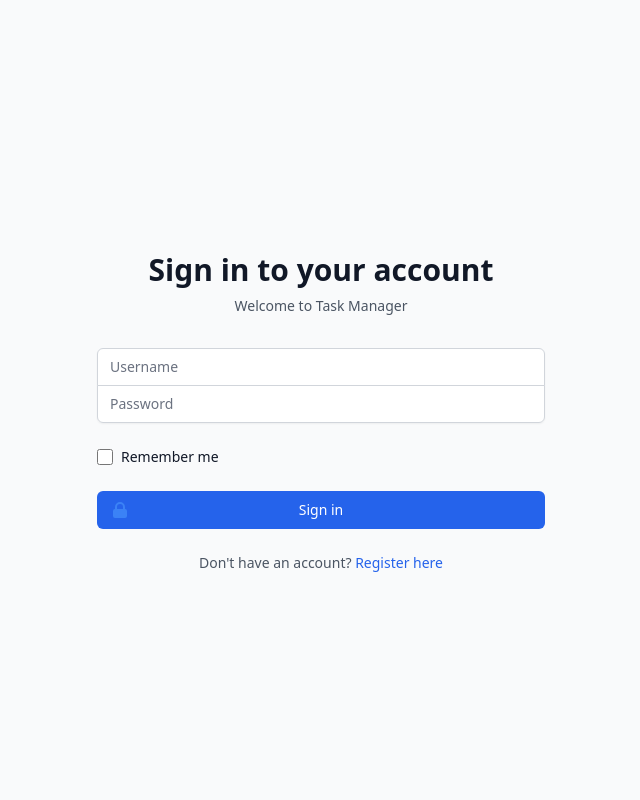
After one commit to 7IronSnow7/task_manager, a Flask app: page /auth/login in a window 1280 px wide. The commit adds this page. Shown: the whole page, without its empty margins (319-959 px from the left). Run offline with Flask 3, Linux system fonts and the light colour scheme; some libraries are stand-ins or nearby versions.

Commit message:
Got the user login working and authenticated

```diff
--- a/app.py
+++ b/app.py
@@ -1,9 +1,24 @@
-from flask import Flask
+from flask import Flask, redirect, url_for
+from flask_login import LoginManager, current_user
 from config import Config
 from models import db
 from models.task import Task, TaskPriority, TaskStatus
-from models.user import User
+from models.user import User, create_default_users
 from controllers.task_controller import task_bp
+from controllers.auth_controller import auth_bp
+from dotenv import load_dotenv
+import os
+
+# Debug .env loading
+env_path = os.path.join(os.path.dirname(__file__), '.env')
+print(f"Looking for .env at: {env_path}")
+print(f"File exists: {os.path.exists(env_path)}")
+
+load_dotenv(env_path)  # Force load from specific path
+
+# Debug environment variables
+print("DEFAULT_ADMIN_PASSWORD:", os.getenv("DEFAULT_ADMIN_PASSWORD"))
+print("DEFAULT_DEMO_PASSWORD:", os.getenv("DEFAULT_DEMO_PASSWORD"))
 
 def create_app():
     app = Flask(__name__)
@@ -11,12 +26,78 @@ def create_app():
 
     # Initialize database
     db.init_app(app)
+
+    # Setup flask login
+    login_manager = LoginManager()
+    login_manager.init_app(app)
+    login_manager.login_view = 'auth.login'
+    login_manager.login_message = 'Please log in to access this page.'
+    login_manager.login_message_category = 'info'
+
+    @login_manager.user_loader
+    def load_user(user_id):
+        return User.query.get(int(user_id))
+
+    # Add hasattr and temoplate filters
     app.jinja_env.globals['hasattr'] = hasattr
+
+    # Template filters for enums
+    @app.template_filter('enum_name')
+    def enum_name(value):
+        if hasattr(value, 'name'):
+            return value.name
+        return str(value).upper()
+
+    @app.template_filter('enum_display')
+    def enum_display(value):
+        if hasattr(value, 'name'):
+            return value.name.replace('_', ' ').title()
+        return str(value).replace('_', ' ').title()
+
+    @app.template_filter('priority_class')
+    def priority_class(priority):
+        priority_name = priority.name if hasattr(priority, 'name') else str(priority).upper()
+        if priority_name == 'HIGH':
+            return 'border-red-500'
+        elif priority_name == 'MEDIUM':
+            return 'border-yellow-500'
+        elif priority_name == 'LOW':
+            return 'border-blue-500'
+        return 'border-gray-500'
+
+    @app.template_filter('status_class')
+    def status_class(status):
+        status_name = status.name if hasattr(status, 'name') else str(status).upper()
+        if status_name == 'COMPLETED':
+            return 'border-green-500'
+        elif status_name == 'IN_PROGRESS':
+            return 'border-yellow-500'
+        elif status_name == 'TODO':
+            return 'border-gray-400'
+        return 'border-gray-300'
+
+    # Register blueprints
     app.register_blueprint(task_bp, url_prefix='/tasks')
+    app.register_blueprint(auth_bp, url_prefix='/auth')
 
-    # Create database tables
+    # @app.route('/force-logout')
+    # def force_logout():
+    #     from flask import logout_user
+    #     logout_user()
+    #     return redirect(url_for('auth.login'))
+
+
+    # Home route  redirect to tasks and login
+    @app.route('/')
+    def index():
+        if current_user.is_authenticated:
+            return redirect(url_for('tasks.index'))
+        return redirect(url_for('auth.login'))
+
+    # Create database tables and default users
     with app.app_context():
         db.create_all()
+        create_default_users()
 
     return app
 
--- a/config.py
+++ b/config.py
@@ -3,7 +3,7 @@ from pathlib import Path
 
 basedir = Path(__file__).parent
 class Config:
-    SECRET_KEY = os.environ.get('SECRET_KEY')
+    SECRET_KEY = os.environ.get('SECRET_KEY') or 'dev-secret-key-change-in-production-please'
 
     # Database configuration
     SQLALCHEMY_DATABASE_URI = os.environ.get('DATABASE_URL') or f'sqlite:///{basedir / "task_manager.db"}'
--- /dev/null
+++ b/controllers/auth_controller.py
@@ -0,0 +1,108 @@
+from flask import Blueprint, render_template, request, redirect, url_for, flash
+from flask_login import login_user, logout_user, login_required, current_user
+from models.user import User
+from models import db
+
+auth_bp = Blueprint('auth', __name__)
+
+@auth_bp.route('/login', methods=['GET', 'POST'])
+def login():
+    """Handle user login"""
+    # Redirect if already logged in
+    if current_user.is_authenticated:
+        return redirect(url_for('tasks.index'))
+
+    if request.method == 'POST':
+        username = request.form.get('username')
+        password = request.form.get('password')
+        remember = bool(request.form.get('remember'))
+
+        # Validate input
+        if not username or not password:
+            flash('Please enter both username and password', 'error')
+            return render_template('auth/login.html')
+
+        # Find user
+        user = User.find_by_username(username)
+
+        # Check credentials
+        if user and user.check_password(password):
+            login_user(user, remember=remember)
+            flash(f'Welcome back, {user.username}!', 'success')
+
+            # Redirect to next page or dashboard
+            next_page = request.args.get('next')
+            if next_page:
+                return redirect(next_page)
+            return redirect(url_for('tasks.index'))
+        else:
+            flash('Invalid username or password', 'error')
+
+    return render_template('auth/user_login.html')
+
+@auth_bp.route('/logout')
+@login_required
+def logout():
+    """Handle user logout"""
+    username = current_user.username
+    logout_user()
+    flash(f'Goodbye {username}! You have been logged out.', 'info')
+    return redirect(url_for('auth.login'))
+
+@auth_bp.route('/register', methods=['GET', 'POST'])
+def register():
+    """Handle user registration"""
+    if current_user.is_authenticated:
+        return redirect(url_for('tasks.index'))
+
+    if request.method == 'POST':
+        username = request.form.get('username')
+        email = request.form.get('email')
+        password = request.form.get('password')
+        confirm_password = request.form.get('confirm_password')
+
+        # Validate input
+        if not all([username, email, password, confirm_password]):
+            flash('Please fill in all fields.', 'error')
+            return render_template('auth/register.html')
+
+        if password != confirm_password:
+            flash('Passwords do not match.', 'error')
+            return render_template('auth/register.html')
+
+        if len(password) < 6:
+            flash('Password must be atleast 6 characters long.', 'error')
+            return render_template('auth/register.html')
+
+        # Check if user already exists
+        if User.find_by_username(username):
+            flash('Username already exists.', 'error')
+            return render_template('auth/register.html')
+
+        if User.find_by_email(email):
+            flash('Email already registered.', 'error')
+            return render_template('auth/register.html')
+
+        # Create new user
+        try:
+            new_user = User()
+            new_user.username = username
+            new_user.email = email
+            new_user.set_password(password)
+            db.session.add(new_user)
+            db.session.commit()
+
+            flash('Registration successful! Please log in.', 'success')
+            return redirect(url_for('auth.login'))
+        except Exception as e:
+            db.session.rollback()
+            flash('Registration failed. Please try again.', 'error')
+            return render_template('auth/register.html')
+
+    return render_template('auth/register.html')
+
+@auth_bp.route('/profile')
+@login_required
+def profile():
+    """Usaer profile page"""
+    return render_template('auth/profile.html', user=current_user)
--- a/requirements.txt
+++ b/requirements.txt
@@ -9,6 +9,7 @@ greenlet==3.2.2
 itsdangerous==2.2.0
 Jinja2==3.1.6
 MarkupSafe==3.0.2
+python-dotenv==1.1.0
 SQLAlchemy==2.0.41
 typing_extensions==4.13.2
 Werkzeug==3.1.3
--- /dev/null
+++ b/templates/auth/user_login.html
@@ -0,0 +1,86 @@
+<!-- templates/auth/login.html -->
+{% extends "base.html" %}
+
+{% block title %}Login - Task Manager{% endblock %}
+
+{% block content %}
+<div class="min-h-screen flex items-center justify-center bg-gray-50 py-12 px-4 sm:px-6 lg:px-8">
+    <div class="max-w-md w-full space-y-8">
+        <div>
+            <h2 class="mt-6 text-center text-3xl font-extrabold text-gray-900">
+                Sign in to your account
+            </h2>
+            <p class="mt-2 text-center text-sm text-gray-600">
+                Welcome to Task Manager
+            </p>
+        </div>
+
+        <!-- Flash Messages -->
+        {% with messages = get_flashed_messages(with_categories=true) %}
+            {% if messages %}
+                {% for category, message in messages %}
+                    <div class="rounded-md p-4 mb-4
+                        {% if category == 'error' %}bg-red-50 border border-red-200
+                        {% elif category == 'success' %}bg-green-50 border border-green-200
+                        {% else %}bg-blue-50 border border-blue-200{% endif %}">
+                        <div class="text-sm
+                            {% if category == 'error' %}text-red-800
+                            {% elif category == 'success' %}text-green-800
+                            {% else %}text-blue-800{% endif %}">
+                            {{ message }}
+                        </div>
+                    </div>
+                {% endfor %}
+            {% endif %}
+        {% endwith %}
+
+        <form class="mt-8 space-y-6" method="POST">
+            <div class="rounded-md shadow-sm -space-y-px">
+                <div>
+                    <label for="username" class="sr-only">Username</label>
+                    <input id="username" name="username" type="text" required
+                           class="appearance-none rounded-none relative block w-full px-3 py-2 border border-gray-300 placeholder-gray-500 text-gray-900 rounded-t-md focus:outline-none focus:ring-blue-500 focus:border-blue-500 focus:z-10 sm:text-sm"
+                           placeholder="Username">
+                </div>
+                <div>
+                    <label for="password" class="sr-only">Password</label>
+                    <input id="password" name="password" type="password" required
+                           class="appearance-none rounded-none relative block w-full px-3 py-2 border border-gray-300 placeholder-gray-500 text-gray-900 rounded-b-md focus:outline-none focus:ring-blue-500 focus:border-blue-500 focus:z-10 sm:text-sm"
+                           placeholder="Password">
+                </div>
+            </div>
+
+            <div class="flex items-center justify-between">
+                <div class="flex items-center">
+                    <input id="remember" name="remember" type="checkbox"
+                           class="h-4 w-4 text-blue-600 focus:ring-blue-500 border-gray-300 rounded">
+                    <label for="remember" class="ml-2 block text-sm text-gray-900">
+                        Remember me
+                    </label>
+                </div>
+            </div>
+
+            <div>
+                <button type="submit"
+                        class="group relative w-full flex justify-center py-2 px-4 border border-transparent text-sm font-medium rounded-md text-white bg-blue-600 hover:bg-blue-700 focus:outline-none focus:ring-2 focus:ring-offset-2 focus:ring-blue-500">
+                    <span class="absolute left-0 inset-y-0 flex items-center pl-3">
+                        <svg class="h-5 w-5 text-blue-500 group-hover:text-blue-400" xmlns="http://www.w3.org/2000/svg" viewBox="0 0 20 20" fill="currentColor" aria-hidden="true">
+                            <path fill-rule="evenodd" d="M5 9V7a5 5 0 0110 0v2a2 2 0 012 2v5a2 2 0 01-2 2H5a2 2 0 01-2-2v-5a2 2 0 012-2zm8-2v2H7V7a3 3 0 016 0z" clip-rule="evenodd" />
+                        </svg>
+                    </span>
+                    Sign in
+                </button>
+            </div>
+
+            <div class="text-center">
+                <p class="text-sm text-gray-600">
+                    Don't have an account?
+                    <a href="{{ url_for('auth.register') }}" class="font-medium text-blue-600 hover:text-blue-500">
+                        Register here
+                    </a>
+                </p>
+            </div>
+        </form>
+    </div>
+</div>
+{% endblock %}
--- a/templates/base.html
+++ b/templates/base.html
@@ -5,53 +5,117 @@
     <meta name="viewport" content="width=device-width, initial-scale=1.0">
     <title>{% block title %}Task Manager{% endblock %}</title>
     <script src="https://cdn.tailwindcss.com"></script>
-    <link href="https://cdnjs.cloudflare.com/ajax/libs/font-awesome/6.0.0/css/all.min.css" rel="stylesheet">
 </head>
 <body class="bg-gray-50 min-h-screen">
-    <!-- Navigation -->
-    <nav class="bg-blue-600 shadow-lg">
-        <div class="max-w-7x1 mx-auto px-4">
+    {% if current_user.is_authenticated %}
+    <!-- Navigation Bar -->
+    <nav class="bg-white shadow-sm border-b border-gray-200">
+        <div class="max-w-7xl mx-auto px-4 sm:px-6 lg:px-8">
             <div class="flex justify-between h-16">
-                <a href="{{ url_for('tasks.index') }}" class="flex items-center text-white font-bold text-xl">
-                    <i class="fas fa-tasks mr-2"></i>
-                    Task Manager
+                <div class="flex items-center">
+                    <div class="flex-shrink-0">
+                        <h1 class="text-xl font-bold text-gray-900">Task Manager</h1>
+                    </div>
+                    <div class="hidden md:ml-10 md:flex md:space-x-8">
+                        <a href="{{ url_for('tasks.index') }}"
+                           class="text-gray-500 hover:text-gray-700 px-3 py-2 rounded-md text-sm font-medium">
+                            Tasks
+                        </a>
+                        <a href="{{ url_for('tasks.new') }}"
+                           class="text-gray-500 hover:text-gray-700 px-3 py-2 rounded-md text-sm font-medium">
+                            New Task
                         </a>
                     </div>
+                </div>
+
                 <div class="flex items-center space-x-4">
-                <a href="{{ url_for('tasks.index') }}" class="text-white hover:text-blue-200 px-3 py-2 rounded-md">
-                    <i class="fas fa-list mr-1"></i> All tasks
+                    <span class="text-sm text-gray-700">
+                        Welcome, <strong>{{ current_user.username }}</strong>
+                    </span>
+                    <div class="relative">
+                        <button type="button"
+                                class="bg-white rounded-full text-sm focus:outline-none focus:ring-2 focus:ring-offset-2 focus:ring-blue-500"
+                                onclick="toggleDropdown()">
+                            <span class="sr-only">Open user menu</span>
+                            <div class="h-8 w-8 bg-blue-500 rounded-full flex items-center justify-center">
+                                <span class="text-white text-sm font-medium">
+                                    {{ current_user.username[0].upper() }}
+                                </span>
+                            </div>
+                        </button>
+
+                        <div id="userDropdown" class="hidden origin-top-right absolute right-0 mt-2 w-48 rounded-md shadow-lg bg-white ring-1 ring-black ring-opacity-5 focus:outline-none z-50">
+                            <div class="py-1">
+                                <a href="{{ url_for('auth.logout') }}"
+                                   class="block px-4 py-2 text-sm text-gray-700 hover:bg-gray-100">
+                                    Sign out
                                 </a>
-                <a href="{{ url_for('tasks.new') }}" class="bg-blue-500 hover:bg-blue-400 text-white px-4 py-2 rounded-md transition duration-200">
-                    <i class="fas fa-plus mr-1"></i> New Task
+                            </div>
+                        </div>
+                    </div>
+                </div>
+            </div>
+        </div>
+
+        <!-- Mobile menu -->
+        <div class="md:hidden">
+            <div class="px-2 pt-2 pb-3 space-y-1 sm:px-3">
+                <a href="{{ url_for('tasks.index') }}"
+                   class="text-gray-500 hover:text-gray-700 block px-3 py-2 text-base font-medium">
+                    Tasks
+                </a>
+                <a href="{{ url_for('tasks.new') }}"
+                   class="text-gray-500 hover:text-gray-700 block px-3 py-2 text-base font-medium">
+                    New Task
+                </a>
+                <a href="{{ url_for('auth.logout') }}"
+                   class="text-gray-500 hover:text-gray-700 block px-3 py-2 text-base font-medium">
+                    Sign out
                 </a>
             </div>
         </div>
     </nav>
+    {% endif %}
 
-    <!-- Main Content -->
-    <main class="max-w-7xl mx-auto py-6 px-4">
     <!-- Flash Messages -->
     {% with messages = get_flashed_messages(with_categories=true) %}
         {% if messages %}
-                <div class="mb-6">
+            <div class="max-w-7xl mx-auto px-4 sm:px-6 lg:px-8 mt-4">
                 {% for category, message in messages %}
-                        <div class="alert alert-{{ category }} bg-{% if category == 'error' %}red{% else %}green{% endif %}-100 border border-{% if category == 'error' %}red{% else %}green{% endif %}-400 text-{% if category == 'error' %}red{% else %}green{% endif %}-700 px-4 py-3 rounded mb-4">
+                    <div class="rounded-md p-4 mb-4
+                        {% if category == 'error' %}bg-red-50 border border-red-200 text-red-800
+                        {% elif category == 'success' %}bg-green-50 border border-green-200 text-green-800
+                        {% elif category == 'info' %}bg-blue-50 border border-blue-200 text-blue-800
+                        {% else %}bg-gray-50 border border-gray-200 text-gray-800{% endif %}">
+                        <div class="text-sm">
                             {{ message }}
+                        </div>
                     </div>
                 {% endfor %}
             </div>
         {% endif %}
     {% endwith %}
 
+    <!-- Main Content -->
+    <main>
         {% block content %}{% endblock %}
     </main>
 
-    <!-- Footer -->
-    <footer class="bg-gray-800 text-white mt-12">
-        <div class="max-w-7xl mx-auto py-4 px-4 text-center">
-            <p>&copy; 2025 Task Manager. Built with Flask & Tailwind CSS.</p>
-        </div>
-    </footer>
+    <script>
+        function toggleDropdown() {
+            const dropdown = document.getElementById('userDropdown');
+            dropdown.classList.toggle('hidden');
+        }
+
+        // Close dropdown when clicking outside
+        document.addEventListener('click', function(event) {
+            const dropdown = document.getElementById('userDropdown');
+            const button = event.target.closest('button');
+
+            if (!button || !button.onclick) {
+                dropdown.classList.add('hidden');
+            }
+        });
+    </script>
 </body>
-
 </html>
--- a/test_data.py
+++ b/test_data.py
@@ -93,7 +93,6 @@ def create_sample_tasks():
         db.session.commit()
 
         print(f"Successfully created {len(sample_tasks)} sample tasks!")
-        print("You can now test your app at http://localhost:5000/tasks/")
 
 if __name__ == '__main__':
     create_sample_tasks()
```
Also changed, not shown: models/user.py (+33 -0 lines), templates/auth/register.html (added, +86 -0 lines). Lines whose indentation alone changed are shown as unchanged.
